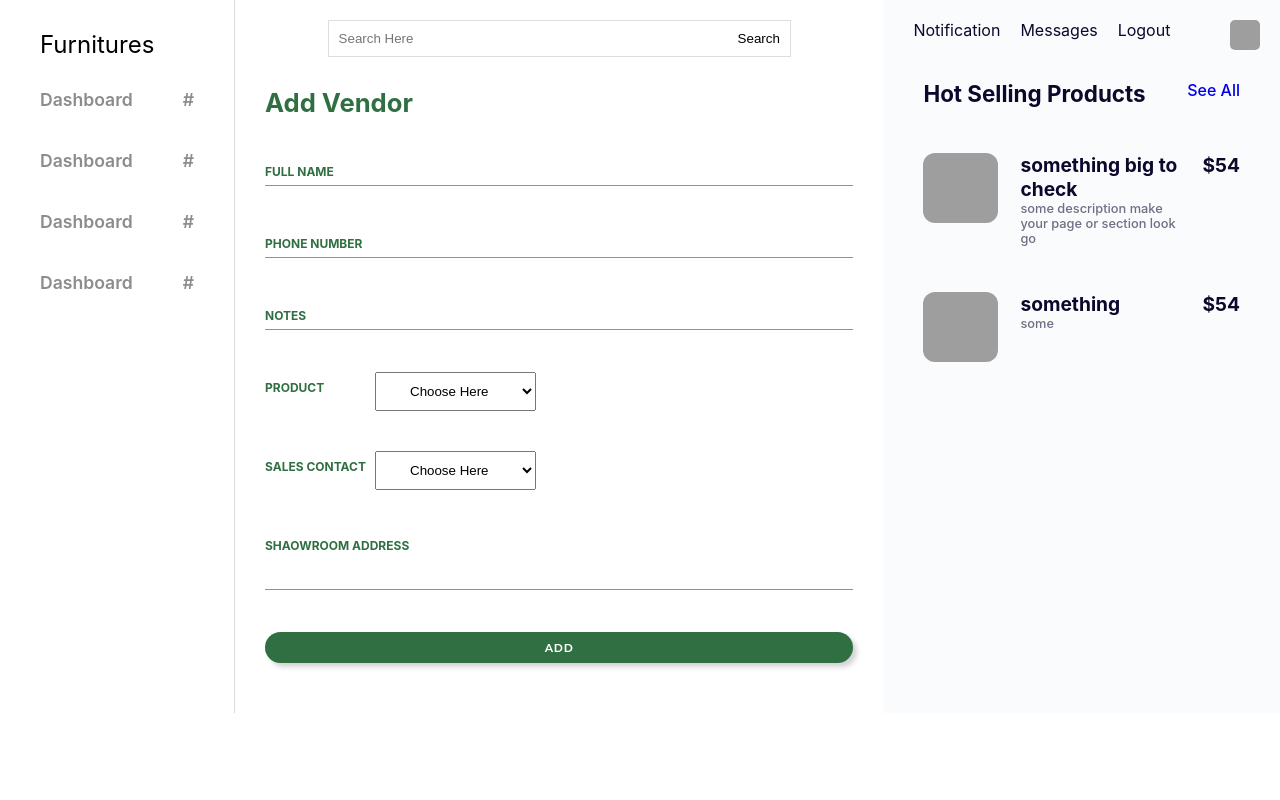
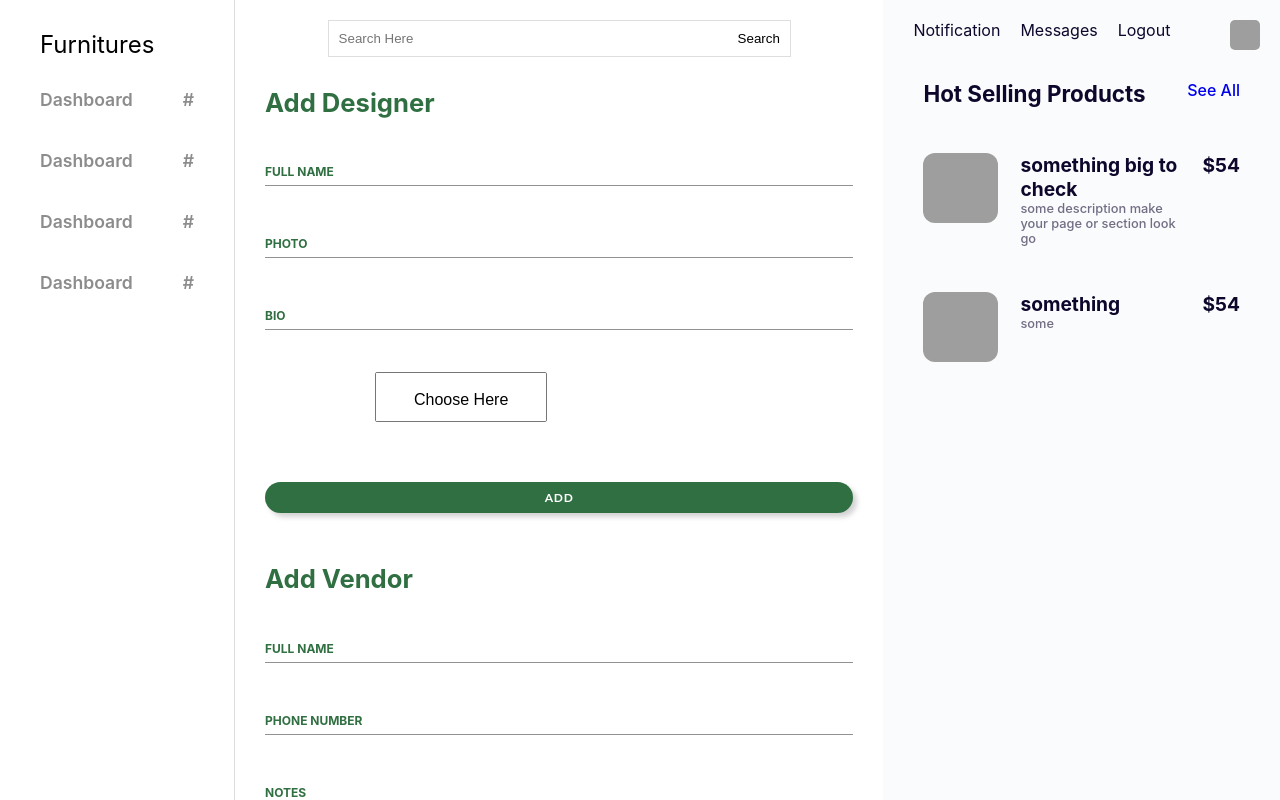
Before and after one commit to 0prodigy/furnitures, a React (Create React App) app: page / in a window 1280 px wide. Shown: the top 800 px of the page. Built offline with nearby package versions, Linux system fonts and the light colour scheme; grey boxes are pictures that could not be loaded.

Commit message:
Created Designer form and multi select component

```diff
--- a/src/components/admin/Dashboard.jsx
+++ b/src/components/admin/Dashboard.jsx
@@ -7,6 +7,7 @@ import Rightnav from "./Rightnav";
 import Procard from "./Procard";
 import ProductForm from "./ProductForm";
 import VendorForm from "./VendorForm";
+import DesignerForm from "./DesignerForm";
 
 const Wrapper = styled.div`
   display: flex;
@@ -72,6 +73,7 @@ function Dashboard() {
           />
         </Grid>*/}
         {/* <ProductForm /> */}
+        <DesignerForm />
         <VendorForm />
       </MainContent>
       <Dashright>
--- /dev/null
+++ b/src/components/admin/DesignerForm.jsx
@@ -0,0 +1,261 @@
+import React from "react";
+import styled from "styled-components";
+import MultiSelect from "./MultiSelect";
+
+const Wrapper = styled.div`
+  padding: 10px 0 40px;
+  color: #306f41;
+  h1 {
+    margin-bottom: 2.4rem;
+    font-size: 1.6rem;
+    font-weight: 700;
+  }
+`;
+
+const Form = styled.form`
+  input[type="text"],
+  input[type="email"],
+  textarea,
+  .label,
+  .bar,
+  .auto-textarea,
+  button,
+  [type="checkbox"]:not(:checked) + label:before,
+  [type="checkbox"]:checked + label:before {
+    -webkit-transition: all 0.25s ease-out;
+    -moz-transition: all 0.25s ease-out;
+    transition: all 0.25s ease-out;
+  }
+
+  .row {
+    float: left;
+    display: block;
+    margin-right: 2.3576520234%;
+    width: 100%;
+    position: relative;
+    margin-bottom: 2.5rem;
+  }
+  .row:last-child {
+    margin-right: 0;
+  }
+
+  .button-wrapper {
+    float: left;
+    display: block;
+    margin-right: 2.3576520234%;
+    width: 100%;
+  }
+  .button-wrapper:last-child {
+    margin-right: 0;
+    margin-bottom: 50px;
+  }
+
+  input[type="text"],
+  input[type="email"],
+  textarea {
+    border: 0;
+    border-bottom: 1px solid #929292;
+    box-shadow: 0px 1px 0px #fff;
+    color: #929292;
+    display: block;
+    font-size: 1.3rem;
+    font-weight: 300;
+    height: 30px;
+    vertical-align: middle;
+    width: 100%;
+  }
+  input[type="text"]::placeholder,
+  input[type="email"]::placeholder,
+  textarea::placeholder {
+    opacity: 0;
+  }
+  input[type="text"]::-webkit-input-placeholder,
+  input[type="email"]::-webkit-input-placeholder,
+  textarea::-webkit-input-placeholder {
+    color: #ddd;
+    font-family: "Lato";
+    opacity: 0;
+  }
+  input[type="text"]:focus,
+  input[type="text"]:valid,
+  input[type="email"]:focus,
+  input[type="email"]:valid,
+  textarea:focus,
+  textarea:valid {
+    outline: 0;
+  }
+  input[type="text"]:focus::placeholder,
+  input[type="text"]:valid::placeholder,
+  input[type="email"]:focus::placeholder,
+  input[type="email"]:valid::placeholder,
+  textarea:focus::placeholder,
+  textarea:valid::placeholder {
+    opacity: 1;
+  }
+  input[type="text"]:focus::-webkit-input-placeholder,
+  input[type="text"]:valid::-webkit-input-placeholder,
+  input[type="email"]:focus::-webkit-input-placeholder,
+  input[type="email"]:valid::-webkit-input-placeholder,
+  textarea:focus::-webkit-input-placeholder,
+  textarea:valid::-webkit-input-placeholder {
+    opacity: 1;
+  }
+
+  .label {
+    color: #306f41;
+    text-transform: uppercase;
+    font-size: 0.75rem;
+    font-weight: bold;
+    position: absolute;
+    pointer-events: none;
+    top: 8px;
+  }
+
+  .bar {
+    -webkit-transform: translateX(-50%);
+    -moz-transform: translateX(-50%);
+    -ms-transform: translateX(-50%);
+    -o-transform: translateX(-50%);
+    transform: translateX(-50%);
+    position: relative;
+    left: 50%;
+    height: 2px;
+    width: 0%;
+    display: block;
+    background: #306f41;
+    top: -1px;
+    z-index: 1;
+  }
+
+  /* active state */
+  .input:focus ~ label,
+  .input:valid ~ label,
+  textarea:focus ~ label,
+  textarea:valid ~ label {
+    top: -20px;
+    font-size: 0.75rem;
+    color: #009688;
+  }
+
+  .trigger ~ label {
+    color: red;
+  }
+
+  input[type="text"]:focus ~ .bar,
+  input[type="text"]:valid ~ .bar,
+  input[type="email"]:focus ~ .bar,
+  input[type="email"]:valid ~ .bar,
+  textarea:focus ~ .bar,
+  textarea:valid ~ .bar {
+    width: 100%;
+  }
+
+  .auto-textarea {
+    resize: none;
+    overflow: hidden;
+    line-height: 1.6;
+    height: 60px;
+    padding-bottom: 0.5rem;
+  }
+
+  button {
+    width: 100%;
+    background: #306f41;
+    border: 0;
+    border-radius: 1.5rem;
+    box-shadow: 4px 4px 5px rgba(146, 146, 146, 0.4);
+    color: #fff;
+    font-family: "Lato";
+    font-size: 0.75rem;
+    letter-spacing: 0.75px;
+    padding: 0.5rem 2.5rem;
+    text-transform: uppercase;
+    font-weight: bold;
+  }
+  button:hover {
+    background: #466e73;
+  }
+
+  .checkbox-title {
+    color: #306f41;
+    text-transform: uppercase;
+    font-size: 0.75rem;
+    font-weight: bold;
+    pointer-events: none;
+    display: inline-block;
+    margin-right: 1rem;
+  }
+
+  .checkbox-wrapper {
+    display: inline-block;
+    margin: 0 0.5rem;
+  }
+
+  select {
+    padding: 10px 30px;
+    margin-left: 110px;
+  }
+`;
+
+export default function DesignerForm(props) {
+  return (
+    <Wrapper>
+      <h1>Add Designer</h1>
+      <Form>
+        <div className="row">
+          <input
+            type="text"
+            name="name"
+            className="input"
+            placeholder="John Smith"
+            required
+          />
+          <label htmlFor="name" className="label">
+            Full Name
+          </label>
+          <div className="bar"></div>
+        </div>
+        <div className="row">
+          <input
+            type="text"
+            name="photo"
+            className="input"
+            placeholder="Paste Image Url https://img.com/me"
+            required
+          />
+          <label htmlFor="name" className="label">
+            Photo
+          </label>
+          <div className="bar"></div>
+        </div>
+
+        <div className="row">
+          <input
+            type="text"
+            name="bio"
+            className="input"
+            placeholder="Designing furniture don't disturb"
+            required
+          />
+          <label htmlFor="note" className="label">
+            Bio
+          </label>
+          <div className="bar"></div>
+        </div>
+
+        <MultiSelect
+          data={[
+            { value: null, label: "Choose Here" },
+            { value: "Akash", label: "Akash" },
+            { value: "Mamta", label: "Mamta" },
+            { value: "Others", label: "Others" },
+          ]}
+        />
+
+        <div className="button-wrapper">
+          <button type="submit">Add</button>
+        </div>
+      </Form>
+    </Wrapper>
+  );
+}
--- /dev/null
+++ b/src/components/admin/MultiSelect.jsx
@@ -0,0 +1,80 @@
+import React from "react";
+import styled from "styled-components";
+
+const Select = styled.select`
+  max-height: 50px;
+  margin-left: 110px;
+  padding: 10px 30px;
+  overflow: auto;
+
+  option {
+    font-size: 1rem;
+    padding: 8px;
+  }
+`;
+
+const Selected = styled.div`
+  display: flex;
+  flex: wrap;
+  padding: 10px 0;
+  p {
+    padding: 2px 16px;
+    border-radius: 25px;
+    background: #ccc7c7;
+    font-weight: 600;
+    margin-right: 23px;
+    font-size: 0.8rem;
+    color: #000;
+  }
+`;
+
+class MultiSelect extends React.Component {
+  constructor(props) {
+    super(props);
+    this.state = {
+      multiValue: [],
+      filterOptions: this.props.data,
+    };
+  }
+
+  handleMultiChange = (e) => {
+    const { value: option } = e.target;
+    if (option !== "Choose Here") {
+      this.setState((state) => {
+        return {
+          multiValue: [...state.multiValue, option],
+          filterOptions: state.filterOptions.filter(
+            (op) => op.value !== option
+          ),
+        };
+      });
+    }
+  };
+
+  render() {
+    return (
+      <div className="row">
+        <label className="label">{this.props.label}</label>
+        <Select
+          name={this.props.name}
+          placeholder="Filters"
+          onChange={this.handleMultiChange}
+          multiple={true}
+        >
+          {this.state.filterOptions.map((option) => (
+            <option value={option.value} key={option.value} text={option.label}>
+              {option.label}
+            </option>
+          ))}
+        </Select>
+        <Selected>
+          {this.state.multiValue.map((option, i) => (
+            <p key={i}>{option}</p>
+          ))}
+        </Selected>
+      </div>
+    );
+  }
+}
+
+export default MultiSelect;
```
